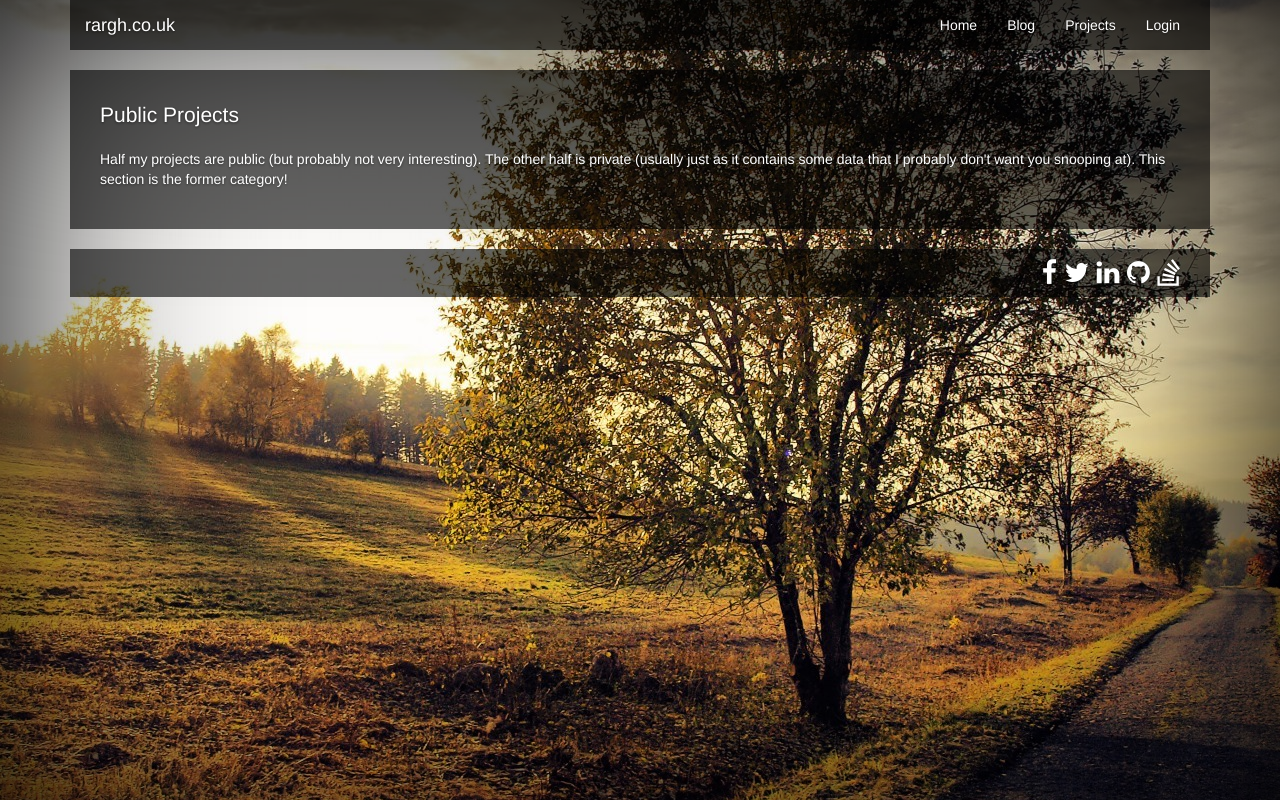
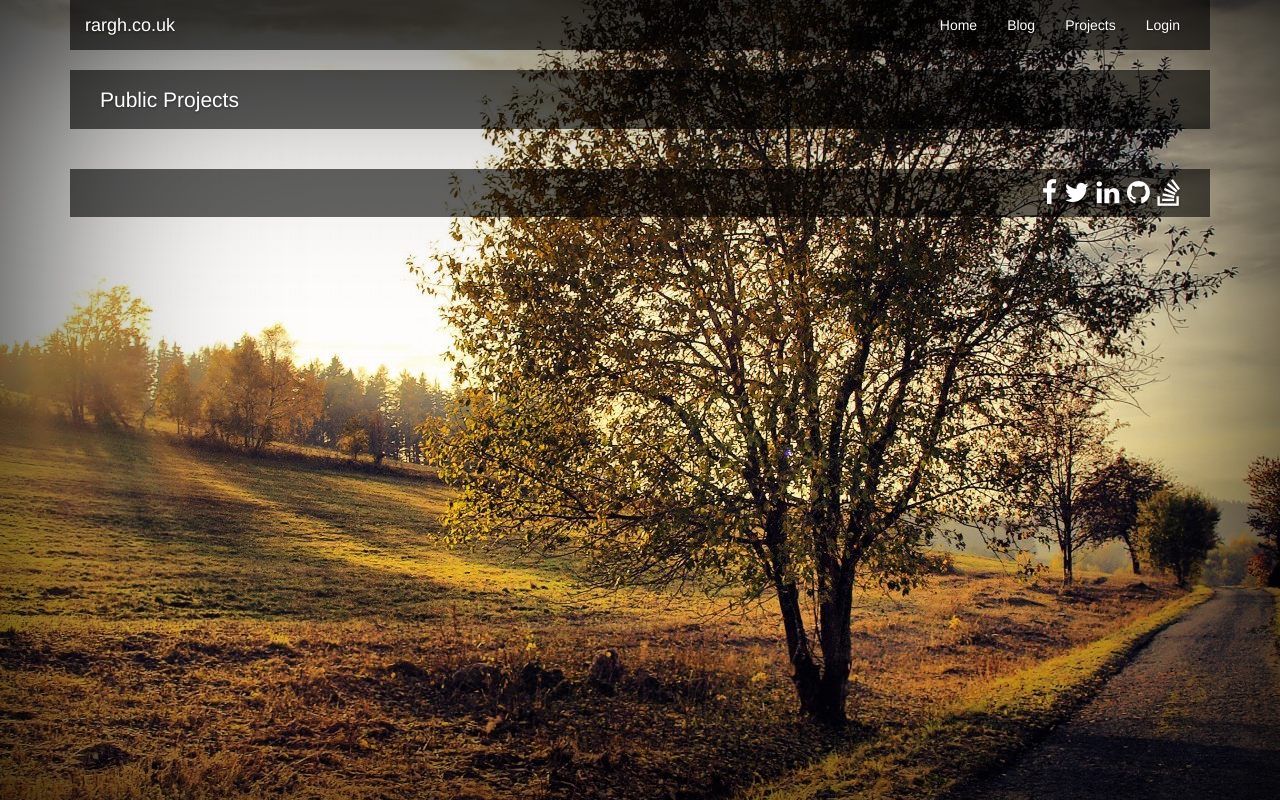
Before and after one commit to Dolondro/rargh, a PHP site: template src/Views/Projects/index.twig in a window 1280 px wide. Run offline with PHP 8.4, Linux system fonts and the light colour scheme; the template is opened without the code that fills it, so the values that code supplies are empty; some libraries are stand-ins or nearby versions.

Commit message:
moved around the columns

```diff
--- a/src/Views/Projects/index.twig
+++ b/src/Views/Projects/index.twig
@@ -2,32 +2,28 @@
 
 {% block content %}
 
-    <div class="segment" style="margin-bottom: 20px">
-        <p class="lead" style="display: inline-block">Public Projects</p>
-        <p style="display: inline-block">
-            Half my projects are public (but probably not very interesting).
-            The other half is private (usually just as it contains some data that I probably don't want you snooping at).
-            This section is the former category!
-        </p>
+    <div class="row">
+        {% if is_granted('ROLE_ADMIN') %}
+            <div class="col-md-6">
+                <div class="segment" style="margin-bottom: 20px; padding-top: 15px; padding-bottom: 15px">
+                    <p class="lead" style="margin-bottom: 0px">Private Projects</p>
+                </div>
 
-        {% for project in public_projects %}
-            {% include 'Projects/project.twig' with {'project': project} %}
-        {% endfor %}
-    </div>
-    <!--</div>-->
+                {% for project in private_projects %}
+                    {% include 'Projects/project.twig' with {'project': project} %}
+                {% endfor %}
+            </div>
+        {% endif %}
 
-    {% if is_granted('ROLE_ADMIN') %}
-        <div class="segment" style="margin-top: 30px; margin-bottom: 20px">
-            <p class="lead">Private Projects</p>
-            <p>
-                If you're here, I either trust you or I really shouldn't.
-                If you're not meant to be here, shoo!
-            </p>
+        <div class="col-md-{% if is_granted('ROLE_ADMIN') %}6{% else %}12{% endif %}">
+            <div class="segment" style="margin-bottom: 20px; padding-top: 15px; padding-bottom: 15px">
+                <p class="lead" style="margin-bottom: 0px">Public Projects</p>
+            </div>
 
-            {% for project in private_projects %}
+            {% for project in public_projects %}
                 {% include 'Projects/project.twig' with {'project': project} %}
             {% endfor %}
         </div>
-    {% endif %}
+    </div>
 
 {% endblock %}
--- a/src/Views/Projects/project.twig
+++ b/src/Views/Projects/project.twig
@@ -1,5 +1,4 @@
-<hr>
-<div style="margin-top: 20px">
+<div class="segment" style="margin-bottom: 20px; padding-bottom: 20px; padding-top: 20px">
     <a style="text-align: left; margin-bottom: 10px" href="{{ project.url }}">
         <h4>{{ project.name }}</h4>
     </a>
```
Lines whose indentation alone changed are shown as unchanged.
